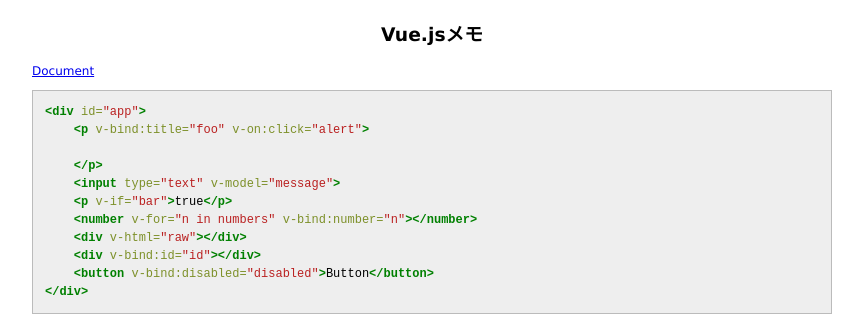
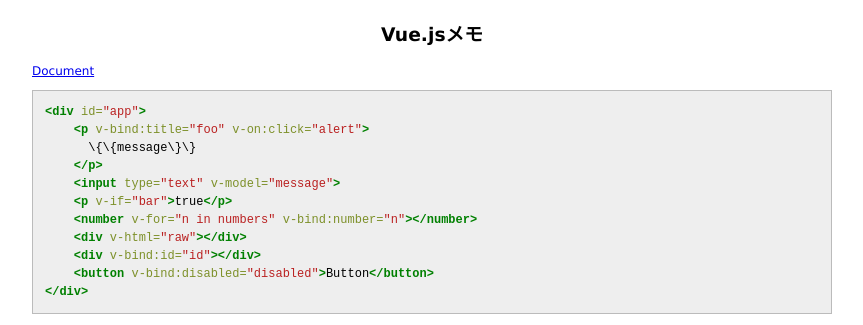
Before and after one commit to 38elements/38elements.github.com, a Jekyll site: the page built from _posts/2016-12-20-vuejs.md, in a window 1280 px wide. Shown: the top 325 px of the page, without its empty margins (208-1071 px from the left). Built offline with Jekyll 4.4.1, drawn with Linux system fonts in a browser that asks for light colours.

Commit message:
Update 2016-12-20-vuejs.md

````diff
--- a/_posts/2016-12-20-vuejs.md
+++ b/_posts/2016-12-20-vuejs.md
@@ -7,7 +7,7 @@ title: Vue.jsメモ
 ```html
 <div id="app">
     <p v-bind:title="foo" v-on:click="alert">
-      {{message}}
+      \{\{message\}\}
     </p>
     <input type="text" v-model="message">
     <p v-if="bar">true</p>
````
